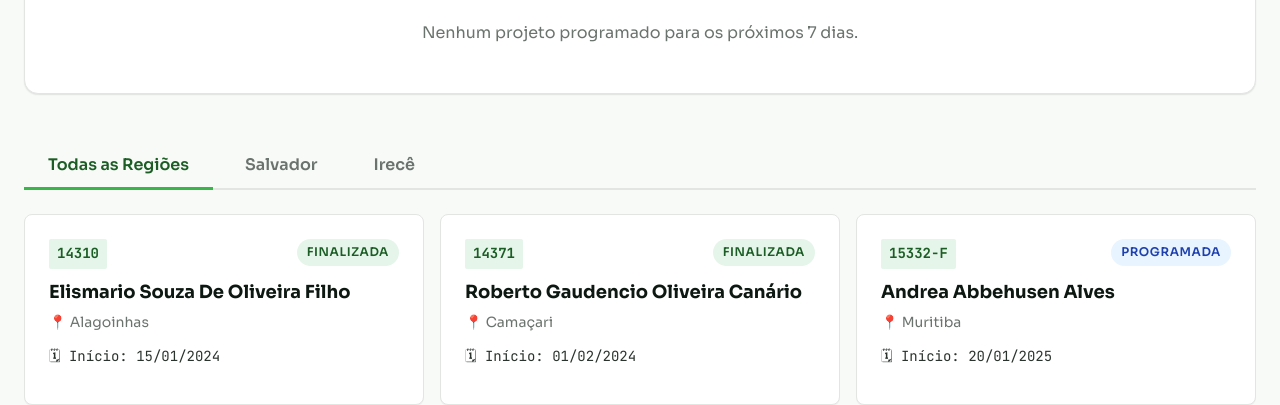
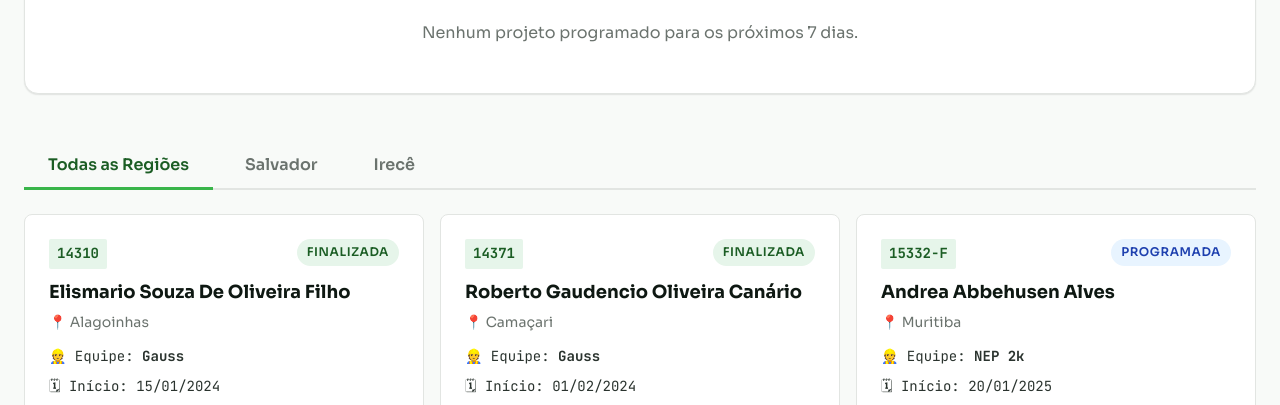
Before and after one commit to Min-Cavalcante/agenda-obras, a plain HTML site: page index.html in a window 1280 px wide. Shown: the part 547-952 px from the top of the page. Drawn offline with Linux system fonts and the light colour scheme.

Commit message:
Update index.html

```diff
--- a/index.html
+++ b/index.html
@@ -723,6 +723,10 @@
             📍 ${project.city}
           </div>
 
+          <div class="project-date" style="margin-bottom: var(--space-2);">
+            👷 Equipe: <strong>${project.team}</strong>
+          </div>
+
           <div class="project-date">
             🗓 Início: ${formatDate(project.startDate)}
           </div>
@@ -733,7 +737,7 @@
               <div class="detail-value">${project.vendor}</div>
             </div>
             <div class="detail-item">
-              <div class="detail-label">Equipe</div>
+              <div class="detail-label">Equipe Responsável</div>
               <div class="detail-value">${project.team}</div>
             </div>
             <div class="detail-item">
```
